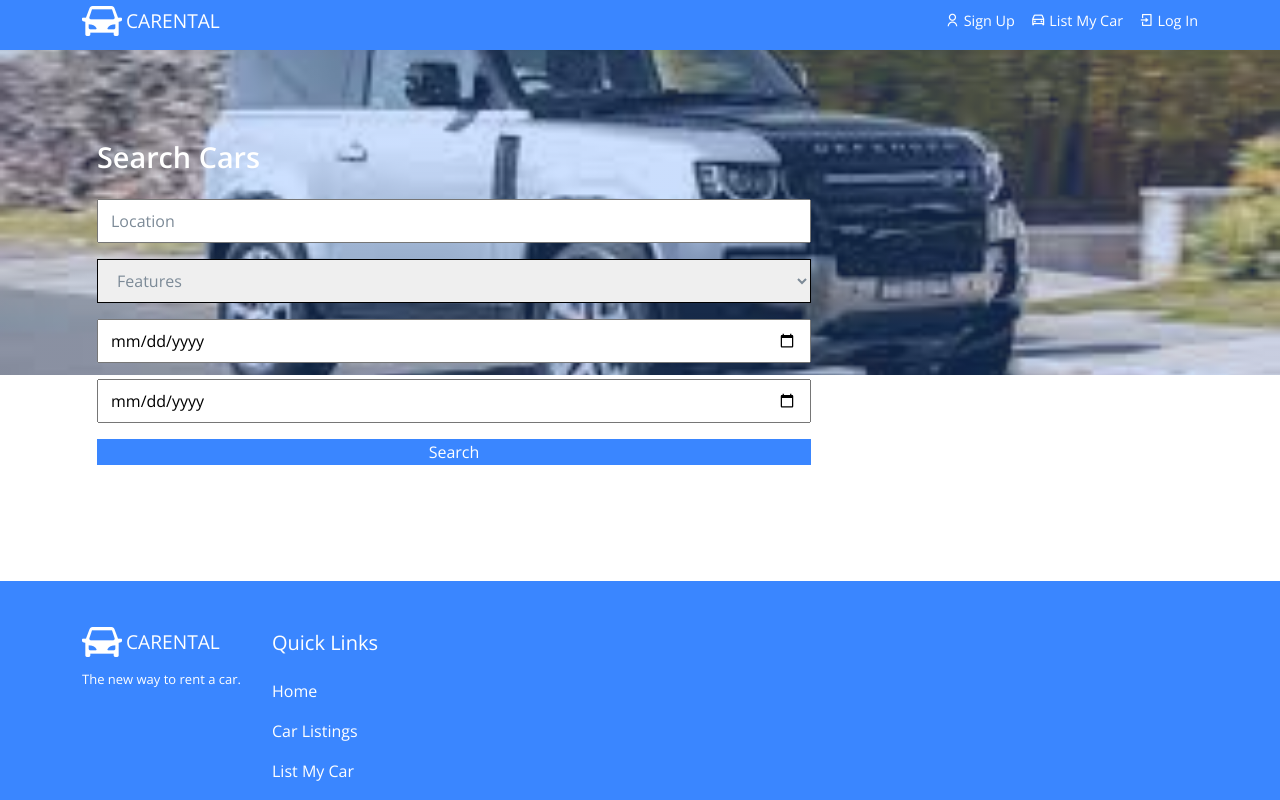
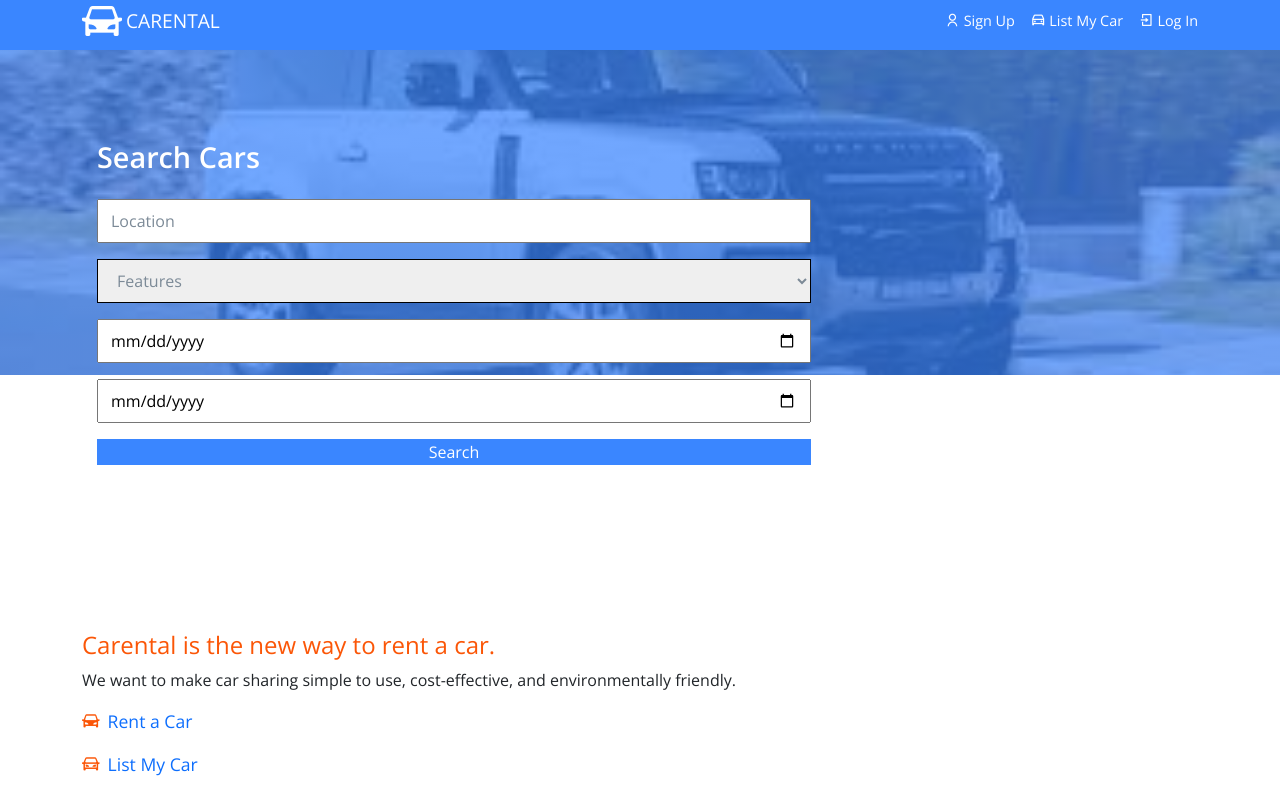
Before and after one commit to mogoziri/T3A2_B_Irina-Michelle_frontend, a React (Create React App) app: page /home in a window 1280 px wide. Shown: the top 800 px of the page. Built offline with nearby package versions, Linux system fonts and the light colour scheme.

Commit message:
info section added including links

```diff
--- a/src/components/Footer/Footer.jsx
+++ b/src/components/Footer/Footer.jsx
@@ -1,35 +1,35 @@
 import React from 'react';
 
-import { Container, Row, Col, ListGroup, ListGroupItem } from 'reactstrap';
-import { Link } from 'react-router-dom';
+import { Container, Row, Col, /*ListGroup, ListGroupItem*/ } from 'reactstrap';
+/*import { Link } from 'react-router-dom';*/
 import '../../styles/footer.css';
 // import { toBeInTheDOM } from '@testing-library/jest-dom/dist/matchers';
 
-const quickLinks = [
-  {
-              path:"/home",
-              display: "Home"
-            },
+// const quickLinks = [
+//   {
+//               path:"/home",
+//               display: "Home"
+//             },
             // {
             //   path:"/cars",
             //   display: "Car Details"
             // },
-            {
-              path:"/cars",
-              display: "Car Listings"
-            },
+            // {
+            //   path:"/cars",
+            //   display: "Car Listings"
+            // },
             // {
             //   path:"/cars",
             //   display: "Car Rating"
             // },
-            {
-              path:"/cars",
-              display: "List My Car"
-            },
-            {
-              path:"/log_in",
-              display: "Log In"
-            },
+            // {
+            //   path:"/cars",
+            //   display: "List My Car"
+            // },
+            // {
+            //   path:"/log_in",
+            //   display: "Log In"
+            // },
             // {
             //   path:"/bookings",
             //   display: "Owner Booking Ref"
@@ -42,10 +42,10 @@ const quickLinks = [
             //   path:"/profile: slug",
             //   display: "Rate User"
             // },
-            {
-              path:"/sign_up",
-              display: "Sign Up"
-            },
+            // {
+            //   path:"/sign_up",
+            //   display: "Sign Up"
+            // },
             // {
             //   path:"/bookings: slug",
             //   display: "User Booking Ref"
@@ -55,7 +55,7 @@ const quickLinks = [
             //   display: "User Profile"
             // },
 
-]
+// ]
 
 const Footer = () => {
 
@@ -66,7 +66,7 @@ const Footer = () => {
      <footer className="footer">
     <Container>
       <Row>
-        <Col lg='2' md='4' sm='12' >
+        {/* <Col lg='2' md='4' sm='12' >
         <div className="logo footer__logo">
               <h1><Link to ='/home' className='d-flex align-items-center gap-1'>
               <i className="ri-roadster-fill"></i>
@@ -77,9 +77,9 @@ const Footer = () => {
             <p className="footer__logo-content">
               The new way to rent a car.
             </p>
-        </Col>
+        </Col> */}
 
-        <Col lg='4' md='4' sm='6'>
+        {/* <Col lg='4' md='4' sm='6'>
           <div className="md-4">
             <h5 className="footer__link-title"> Quick Links </h5>
             <ListGroup>
@@ -92,7 +92,7 @@ const Footer = () => {
               }
             </ListGroup>
           </div>
-        </Col>
+        </Col> */}
 
         <Col lg='12'>
           <div className="footer__bottom">
--- a/src/components/UI/InfoSection.jsx
+++ b/src/components/UI/InfoSection.jsx
@@ -1,12 +1,30 @@
 import React from 'react';
 import { Container, Row, Col} from "reactstrap";
+import '../../styles/info-section.css';
+import { Link } from "react-router-dom";
 
 const InfoSection = () => {
   return <section>
     <Container>
         <Row>
             <Col lg='6' md='6'></Col>
+                <div className="info__section-content">
+                    <h4 className="section__subtitle">Carental is the new way to rent a car.</h4>
+                    <p className="section__blurb">We want to make car sharing simple to use,
+                    cost-effective, and environmentally friendly.</p>
 
+                    <div className="info__section-item d-flex align-items-center">
+                        <p className="section-blurb d-flex align-items-center gap-2">
+                        <i class="ri-roadster-fill"></i> <Link className="quick__link" to="/CarListings"> Rent a Car</Link>
+                        </p>
+                    </div>
+
+                    <div className="info__section-item d-flex align-items-center">
+                        <p className="section-blurb d-flex align-items-center gap-2">
+                        <i class="ri-roadster-line"></i> <Link className="quick__link" to="/ListMyCar"> List My Car</Link>
+                        </p>
+                    </div>
+                </div>
             <Col lg='6' md='6'></Col>
         </Row>
     </Container>
--- a/src/pages/Home.jsx
+++ b/src/pages/Home.jsx
@@ -3,6 +3,7 @@ import React from "react";
 import TopSlider from "../components/UI/TopSlider";
 import Helmet from "../components/Helmet/Helmet";
 import FindCarForm from "../components/UI/FindCarForm";
+import InfoSection from "../components/UI/InfoSection";
 
 import { Container, /*Row,*/ Col } from "reactstrap";
 
@@ -29,8 +30,11 @@ const Home = () => {
               {/* </Row> */}
             </Container>
           </div>
+        </section>
 
-        </section>
+        {/* Info section */}
+        <InfoSection />
+
         </Helmet>
     );
 };
--- a/src/styles/info-section.css
+++ b/src/styles/info-section.css
@@ -0,0 +1,32 @@
+:root {
+    --primary1: #3a86ff;
+    --primary2: #fff;
+    --primary3: #3a85ffb8;
+    --primary4: #fb5607;
+}
+
+.section__subtitle {
+    color: var(--primary4);
+}
+
+/* .section__blurb {
+
+} */
+
+.info__section-item {
+    column-gap: 3rem;
+}
+
+.info__section-item p {
+    color: var(--primary1);
+    font-size: 1.1rem;
+}
+
+.info__section-item p i {
+    color: var(--primary4);
+    font-size: 1.1rem;
+}
+
+.quick__link {
+    text-decoration: none;
+}
```
